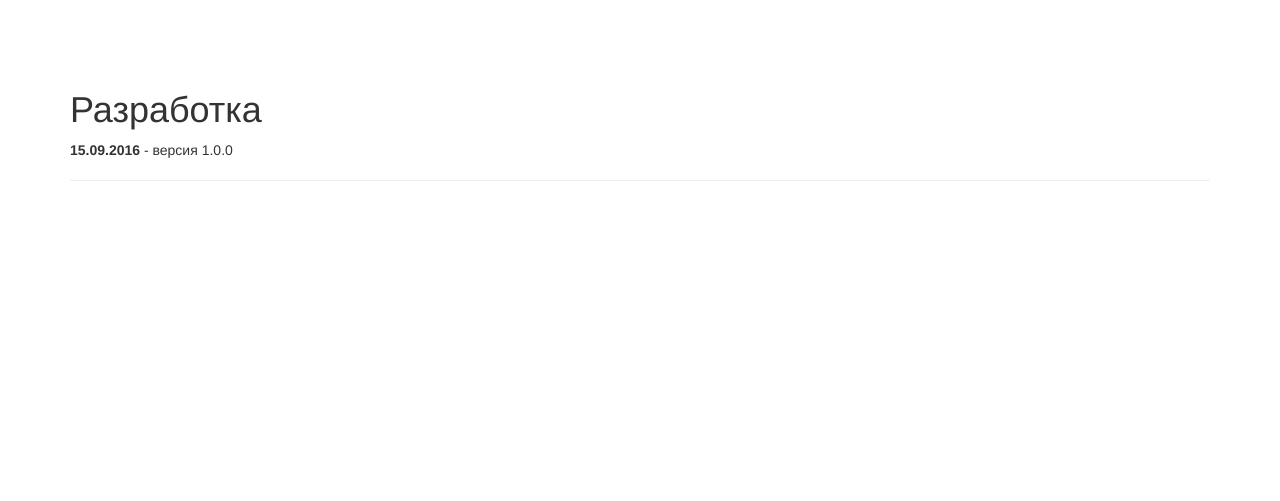
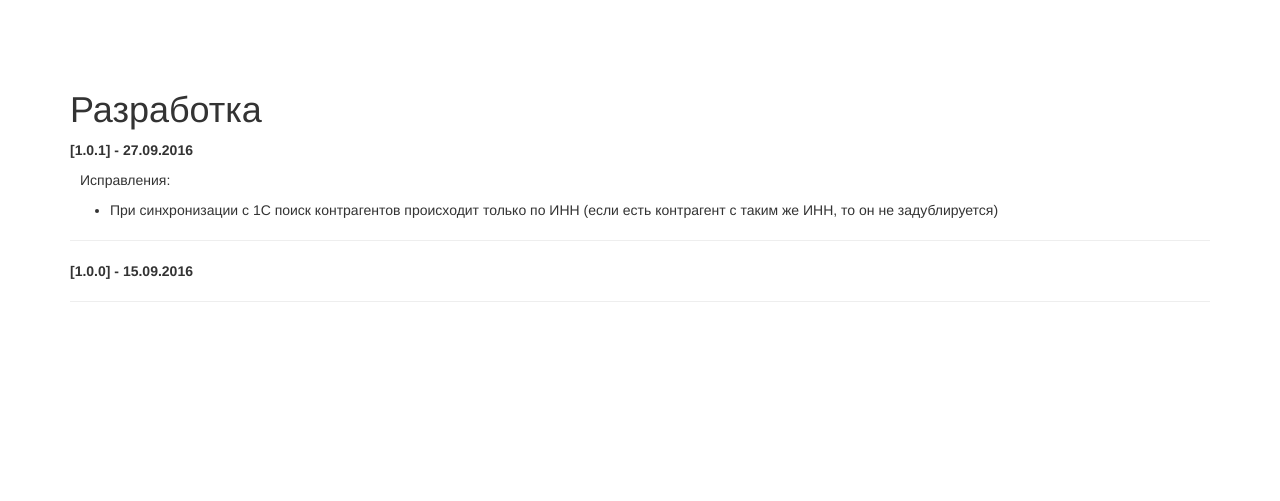
Before and after one commit to vorobyev/kontrexpert, a Yii app: template views/site/develop.php in a window 1280 px wide. Shown: the top 501 px of the page. Run offline with PHP 8.4 and a stand-in for Yii, Linux system fonts and the light colour scheme; the template is opened without the code that fills it, so the values that code supplies are empty; some libraries are stand-ins or nearby versions.

Commit message:
vers 1.0.1

```diff
--- a/views/site/develop.php
+++ b/views/site/develop.php
@@ -9,8 +9,22 @@ $this->params['breadcrumbs'][] = $this->title;
 ?>
 <div>
     <h1><?= Html::encode($this->title) ?></h1>
+
+
     <p>
-        <b>15.09.2016</b> - версия 1.0.0
+        <b>[1.0.1] - 27.09.2016 </b>
+    </p>
+    <p style='text-indent:10px'>
+        Исправления:<br>
+    <ul>
+        <li>При синхронизации с 1С поиск контрагентов происходит только по ИНН (если есть контрагент с таким же ИНН, то он не задублируется)</li>
+    </ul>
     </p>
     <hr/>
+
+    <p>
+        <b>[1.0.0] - 15.09.2016</b>
+    </p>
+    <hr/>
+
 </div>
```
